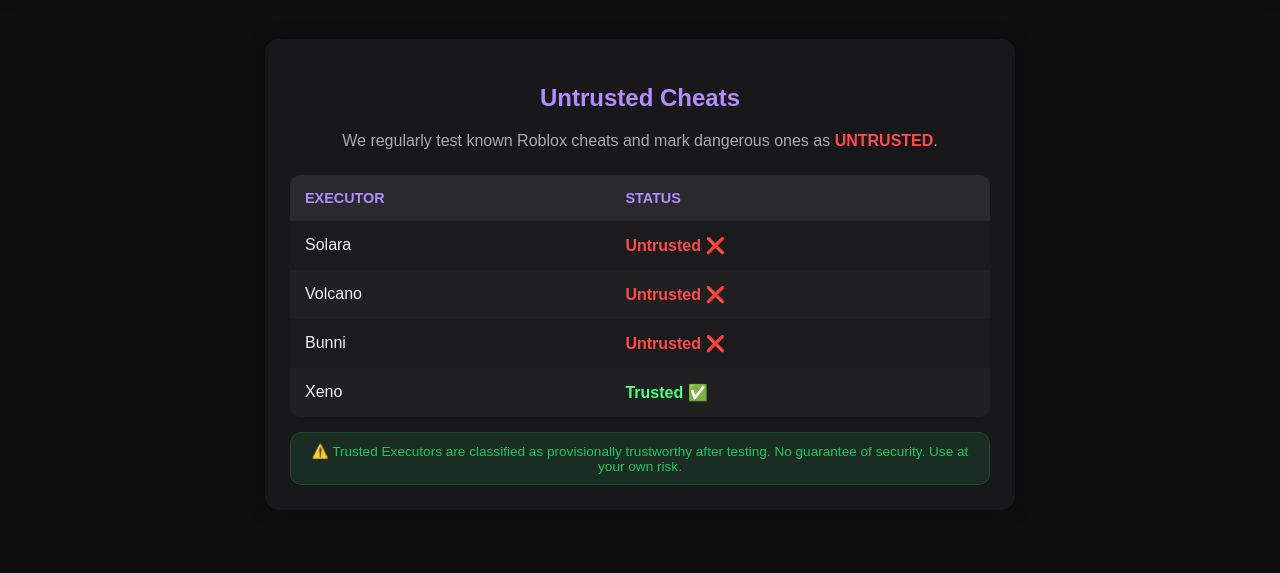
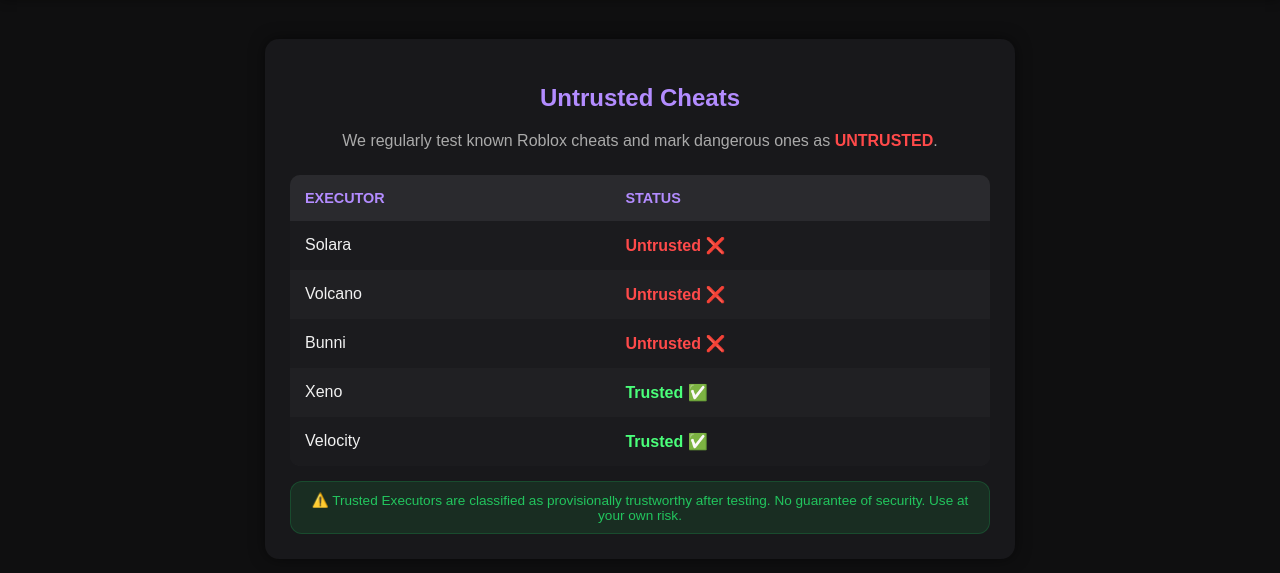
Before and after one commit to Nosch123/IsExecutortrusted, a plain HTML site: page index.html in a window 1280 px wide. Shown: the part 81-654 px from the top of the page. Drawn offline with Linux system fonts and the light colour scheme.

Commit message:
Update index.html

```diff
--- a/index.html
+++ b/index.html
@@ -138,6 +138,10 @@
                 <td>Xeno</td>
                 <td class="status-trusted">Trusted ✅</td>
             </tr>
+            <tr>
+                <td>Velocity</td>
+                <td class="status-trusted">Trusted ✅</td>
+            </tr>
         </table>
 
         <!-- Trusted Hinweis -->
```
